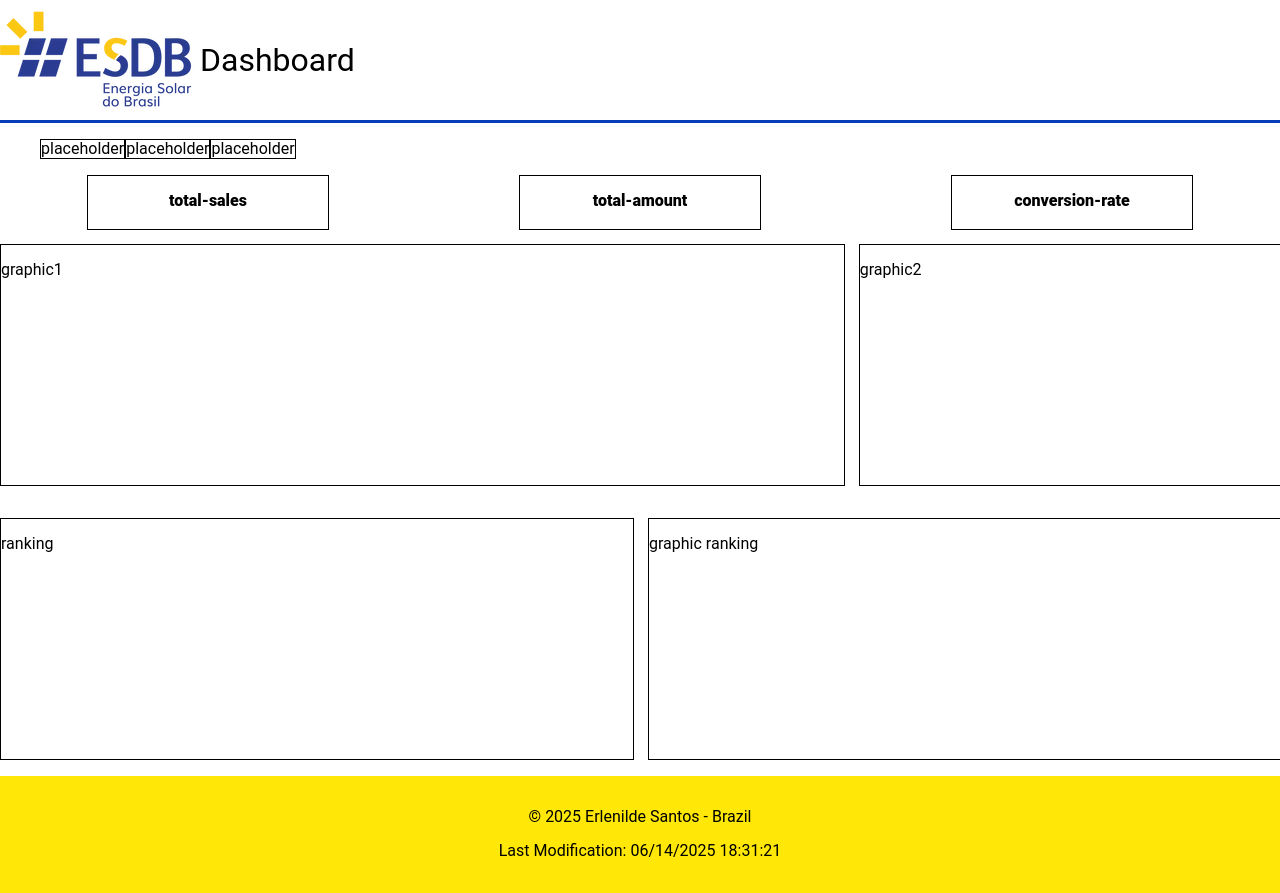
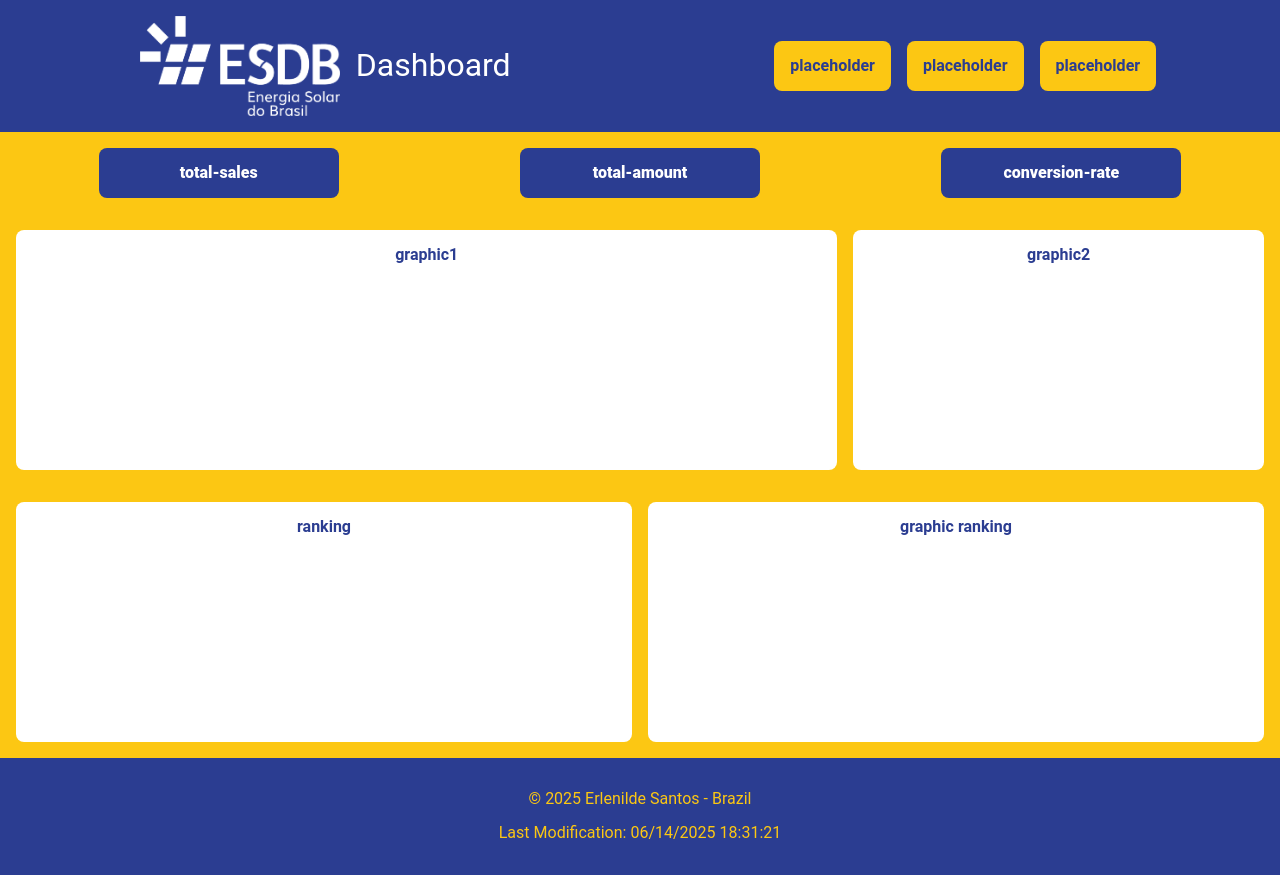
Before and after one commit to erlenilde/wdd131, a plain HTML site: page final/index.html in a window 1280 px wide. Drawn offline with nearby package versions, Linux system fonts and the light colour scheme.

Commit message:
corrections-final-project

```diff
--- a/final/index.html
+++ b/final/index.html
@@ -4,7 +4,7 @@
 <head>
     <meta charset="UTF-8">
     <meta name="viewport" content="width=device-width, initial-scale=1.0">
-    <meta name="description" content="Course final project">
+    <meta name="description" content="The purpose is to show reports about sales performance of ESDB organization">
     <script src="scripts/date.js" defer></script>
     <link rel="stylesheet" href="styles/normalize.css">
     <link rel="stylesheet" href="styles/small.css">
@@ -17,7 +17,7 @@
     <div class="parent">
         <header>
             <div class="logo">
-                <img src="images/logotipo-vertical-esdb (1).webp" alt="logo">
+                <img src="images/logotipo-vertical-branca-esdb.webp" alt="logo">
                 <h1>Dashboard</h1>
             </div>
             <nav>
--- a/final/styles/larger.css
+++ b/final/styles/larger.css
@@ -1,15 +1,14 @@
 @media screen and (min-width: 768px) {
     :root {
         --font-family: 'Roboto', sans-serif;
-        --canary: #ffe807ff;
-        --black: #000000ff;
-        --persian-blue: #073db9ff;
-        --jonquil: #fcc713ff;
+        --background-2: #fcc713ff;
+        --background-1: #2b3d91;
 
     }
 
     *{
         font-family: var(--font-family);
+
 
     }
 
@@ -26,11 +25,24 @@
     header {
         grid-row: 1;
         grid-column: 1 / -1;
+        display: flex;
+        flex-direction: row;
+        justify-content: space-around;
+    }
+
+    nav {
+        width: auto;
     }
 
     nav ul {
         display: flex;
         justify-content: flex-start;
+    }
+
+    .total, .graphic, .ranking {
+        background-color: var(--background-2);
+        padding: 1rem;
+        margin: 0;
     }
 
     .total {
--- a/final/styles/small.css
+++ b/final/styles/small.css
@@ -1,14 +1,23 @@
 :root {
     --font-family: 'Roboto', sans-serif;
-    --canary: #ffe807ff;
-    --black: #000000ff;
-    --persian-blue: #073db9ff;
-    --jonquil: #fcc713ff;
+    --background-2: #fcc713ff;
+    --background-1: #2b3d91;
 
 }
 
 *{
     font-family: var(--font-family);
+
+
+}
+
+header {
+    display: flex;
+    flex-direction: column;
+    background-color: var(--background-1);
+    justify-content: space-between;
+    align-items: center;
+
 
 }
 
@@ -16,33 +25,66 @@
     display: flex;
     flex-direction: row;
     align-items: center;
-    border-bottom: solid var(--persian-blue);
+    gap: 1rem;
+    margin: 1rem;
 
 
 }
 
+.logo img {
+    max-width: 200px;
+    height: auto;
+}
+
 .logo h1 {
     font-weight: 400;
+    color: white;
+}
+
+nav {
+    width: 100%;
 }
 
 nav ul {
     display: flex;
     justify-content: space-around;
+    gap: 1rem;
+    padding: 1rem 0;
+    margin: 0;
+    width: 100%;
+    box-sizing: border-box;
 }
 
 nav ul li {
     list-style: none;
-    border: solid black 0.1px;
+    background-color: var(--background-2);
+    color: var(--background-1);
+    font-weight: 700;
+    padding: 1rem;
+    border-radius: 8px;
+
+}
+
+main {
+    background-color: var(--background-2);
+    padding: 1rem;
+
 }
 
 .total {
     display: flex;
     flex-direction: column;
     gap: 1rem;
+
 }
 
 .total div {
-    border: solid black 0.1px;
+
+    background-color: var(--background-1);
+    color: white;
+    font-weight: 700;
+    border-radius: 8px;
+    text-align: center;
 
 }
 
@@ -55,9 +97,15 @@ nav ul li {
 }
 
 .graphic div {
-    border: solid black 0.1px;
     width: 100%;
     height: 15rem;
+    background-color: white;
+    color: var(--background-1);
+    border-radius: 8px;
+    text-align: center;
+    font-weight: 700;
+
+
 }
 
 .ranking {
@@ -69,14 +117,18 @@ nav ul li {
 }
 
 .ranking div {
-    border: solid black 0.1px;
     width: 100%;
     height: 15rem;
+    background-color: white;
+    color: var(--background-1);
+    border-radius: 8px;
+    text-align: center;
+    font-weight: 700;
 }
 
 footer {
-    background-color: var(--canary);
-    color: var(--black);
+    background-color: var(--background-1);
+    color: var(--background-2);
     text-align: center;
     padding: 1rem;
 }
```
Also changed, not shown: final/images/logotipo-vertical-branca-esdb.webp (added), final/images/wireframe-largerview.png (added), final/images/wireframe-mobile.png (added).
